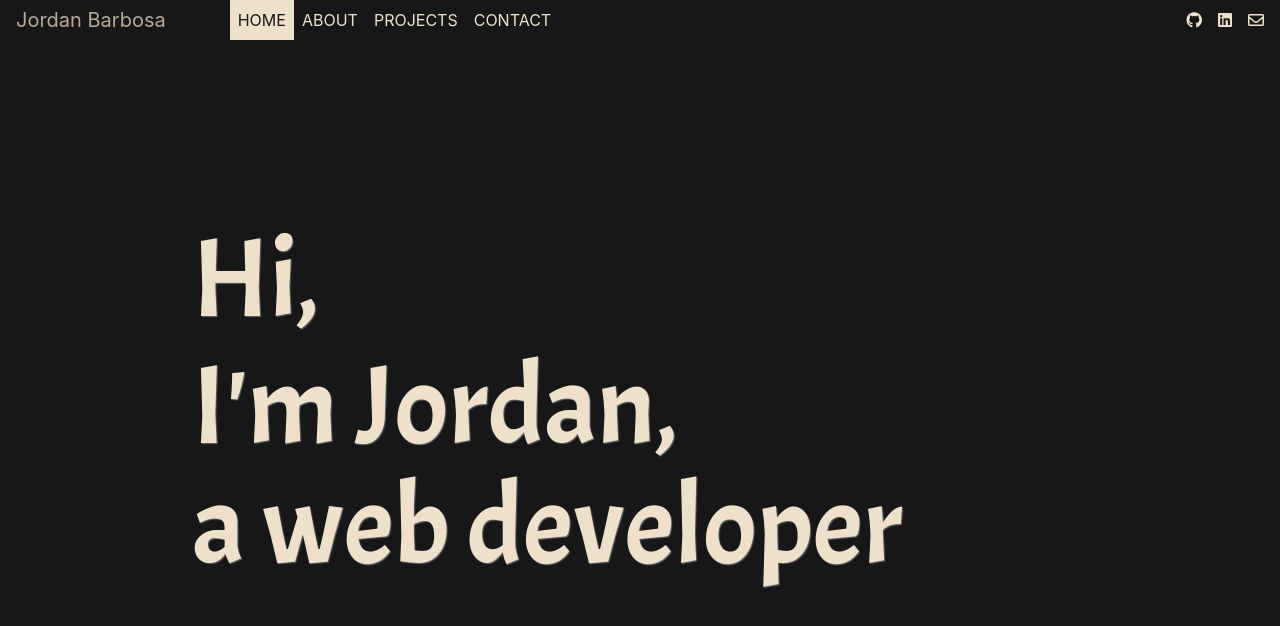
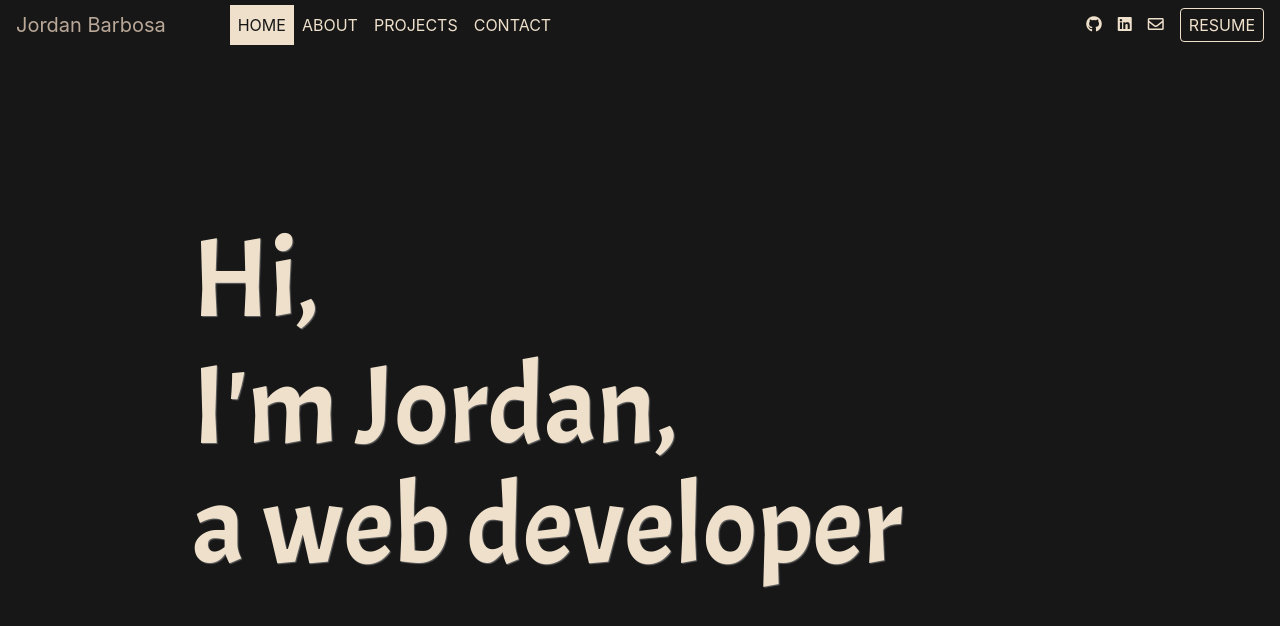
Before and after one commit to jordanjordanb1/portfolio, a React (Create React App) app in the folder client/: page / in a window 1280 px wide. Shown: the top 626 px of the page. Built offline with nearby package versions, Linux system fonts and the light colour scheme.

Commit message:
Added a resume button to navbar

```diff
--- a/client/src/components/Shared/Navbar/Navbar.scss
+++ b/client/src/components/Shared/Navbar/Navbar.scss
@@ -24,6 +24,23 @@
         color: #0e0e0e !important;
         background: var(--almond);
         outline: none;
+    }
+
+    .resume-button {
+        background: transparent;
+        outline: none;
+        box-shadow: none;
+        border: 1px solid var(--almond);
+        color: var(--almond);
+        transition: all 300ms;
+
+        &:hover,
+        &:focus,
+        &:active {
+            background-color: var(--almond) !important;
+            color: var(--eerie-black) !important;
+            border-color: var(--almond) !important;
+        }
     }
 }
 
--- a/client/src/components/Shared/Navbar/Navbar.tsx
+++ b/client/src/components/Shared/Navbar/Navbar.tsx
@@ -2,7 +2,9 @@ import React from 'react';
 import './Navbar.scss';
 import { default as NavbarBootstrap } from 'react-bootstrap/Navbar';
 import Nav from 'react-bootstrap/Nav';
+import Button from 'react-bootstrap/Button';
 import { NavLink, Link } from 'react-router-dom';
+import { config } from '../../../config';
 
 export default function Navbar() {
     return (
@@ -99,15 +101,19 @@ export default function Navbar() {
 
                 <Nav className="ml-auto social-links d-flex flex-row justify-content-center pr-2">
                     <Nav.Link target="_blank" href="https://github.com/jordanjordanb1/">
-                        <i className="fab fa-github"></i>
+                        <i className="fab fa-github mt-2"></i>
                     </Nav.Link>
 
                     <Nav.Link target="_blank" href="https://www.linkedin.com/in/jordan-barbosa/">
-                        <i className="fab fa-linkedin"></i>
+                        <i className="fab fa-linkedin mt-2"></i>
                     </Nav.Link>
 
                     <Nav.Link href="mailto: jordansbarbosa01@gmail.com?subject=Contact from your website">
-                        <i className="far fa-envelope"></i>
+                        <i className="far fa-envelope mt-2"></i>
+                    </Nav.Link>
+
+                    <Nav.Link target="_blank" href={`${config.url}/resume/resume.pdf`}>
+                        <Button className="p-1 px-2 resume-button">RESUME</Button>
                     </Nav.Link>
                 </Nav>
             </NavbarBootstrap.Collapse>
```
Also changed, not shown: 1 other file (tests, documents, lock files or other folders).
